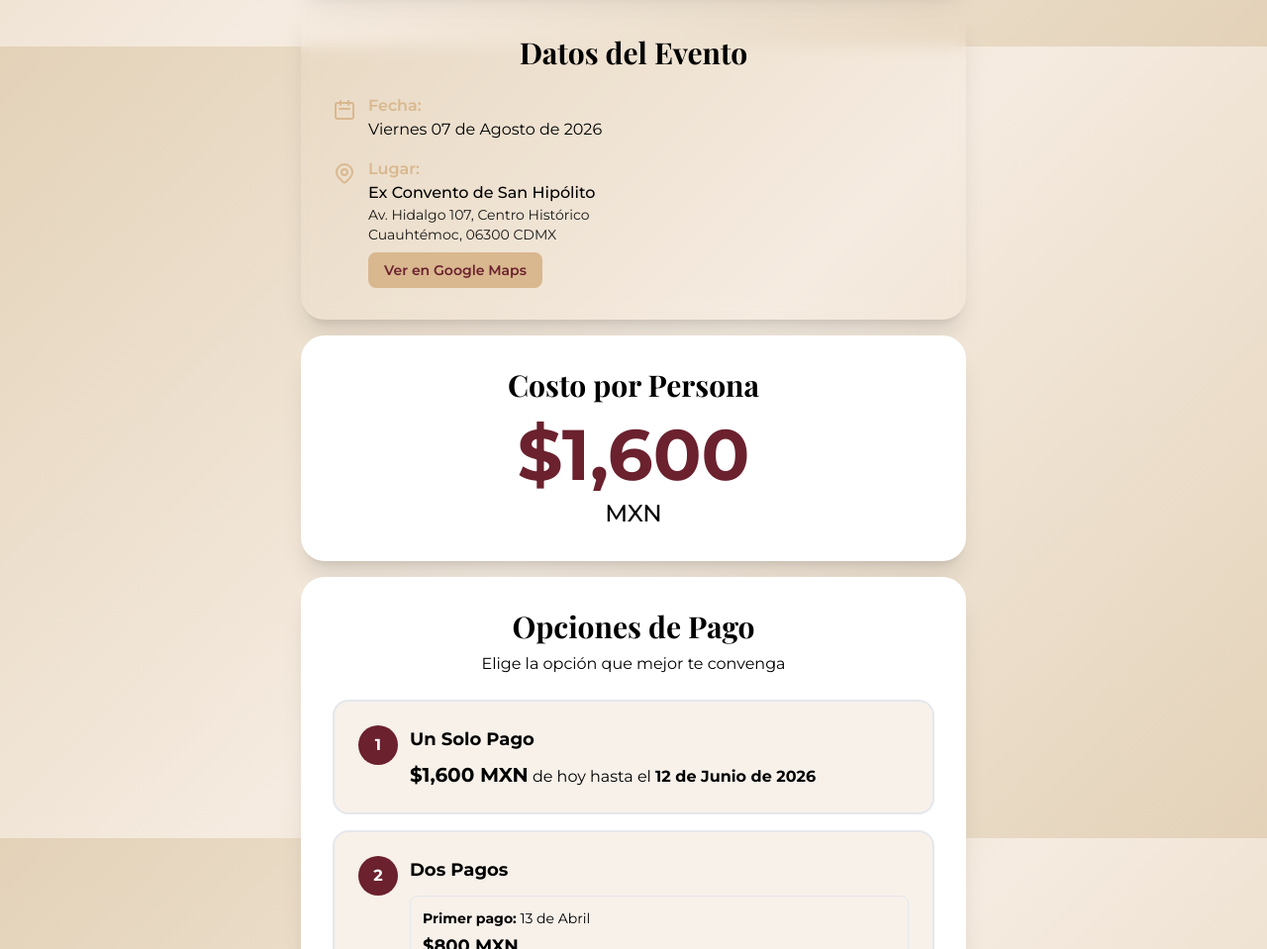
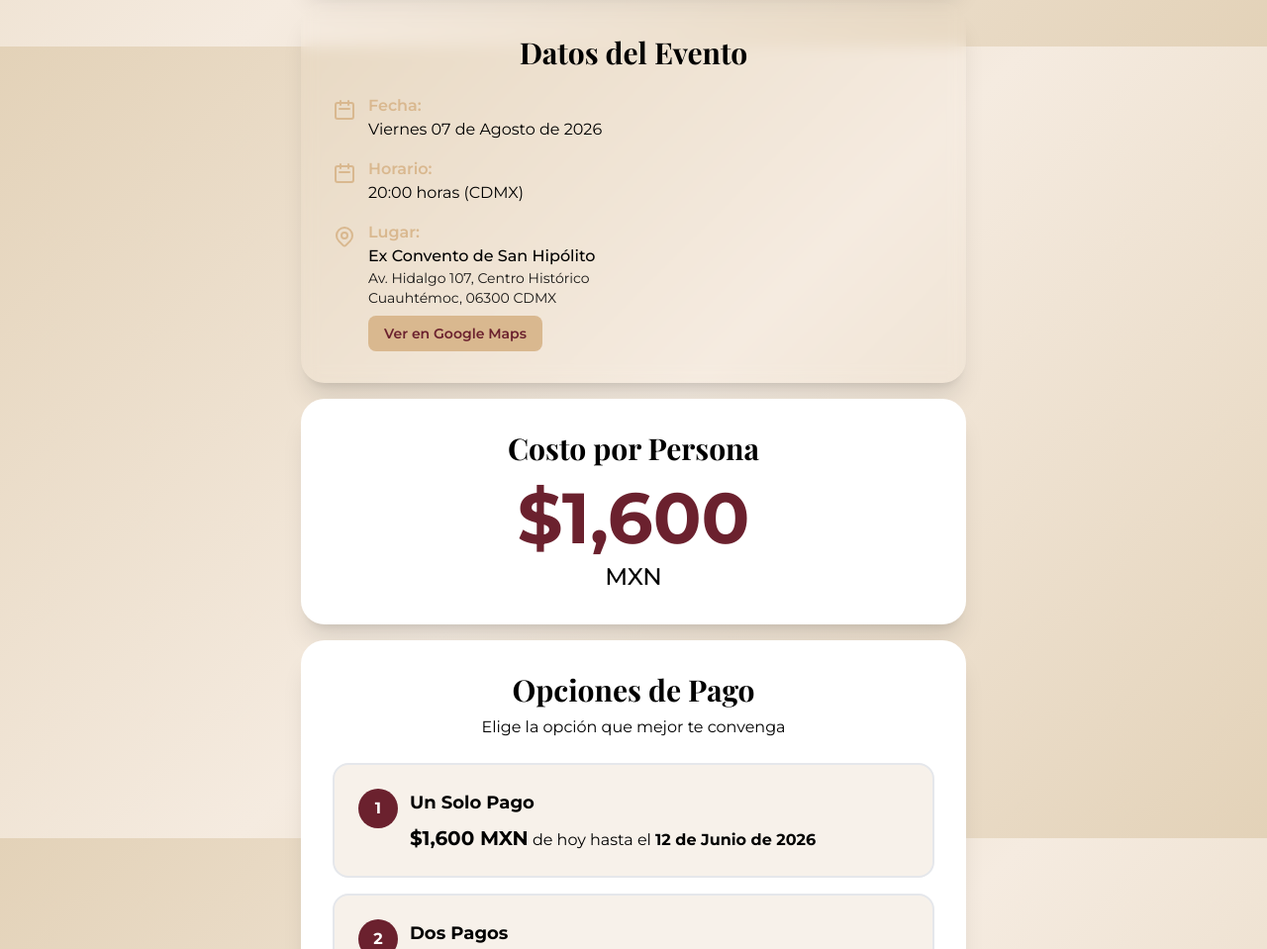
Before and after one commit to MartinCortes20/graduacionPaco.io, a plain HTML site: page index.html in a window 1280 px wide. Shown: the part 753-1712 px from the top of the page at 99% size. Drawn offline with nearby package versions, Linux system fonts and the light colour scheme.

Commit message:
se agrega horario

```diff
--- a/index.html
+++ b/index.html
@@ -102,6 +102,16 @@
                             <div>
                                 <p class="font-semibold text-gold">Fecha:</p>
                                 <p class="text-sm sm:text-base">Viernes 07 de Agosto de 2026</p>
+                            </div>
+                        </div>
+
+                        <div class="flex items-start gap-3">
+                            <svg class="w-6 h-6 text-gold flex-shrink-0 mt-1" fill="none" stroke="currentColor" viewBox="0 0 24 24">
+                                <path stroke-linecap="round" stroke-linejoin="round" stroke-width="2" d="M8 7V3m8 4V3m-9 8h10M5 21h14a2 2 0 002-2V7a2 2 0 00-2-2H5a2 2 0 00-2 2v12a2 2 0 002 2z"></path>
+                            </svg>
+                          <div>
+                                <p class="font-semibold text-gold">Horario:</p>
+                                <p class="text-sm sm:text-base">20:00 horas (CDMX)</p>
                             </div>
                         </div>
 
```
